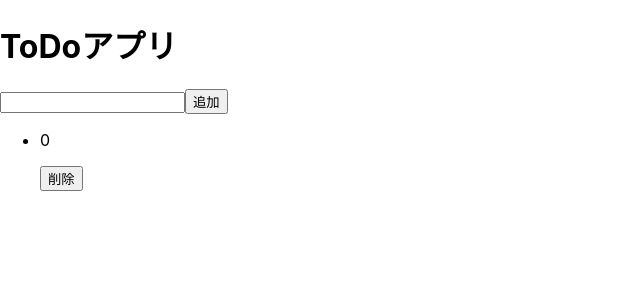
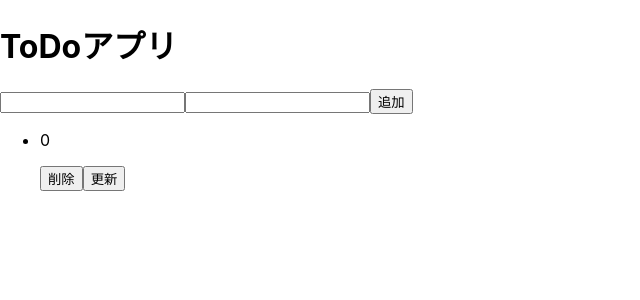
Before and after one commit to locoid-dealer/react-todo-app_211222, a React (Create React App) app: page / in a window 1280 px wide. Both pictures are taken after a click on the button "追加". Shown: the top 300 px of the page, without its empty margins (0-640 px from the left). Built offline with nearby package versions, Linux system fonts and the light colour scheme.

Commit message:
[ADD] Update

```diff
--- a/src/App.tsx
+++ b/src/App.tsx
@@ -2,10 +2,15 @@ import { ChangeEvent, useState } from "react";
 
 export const App = () => {
   const [text, setText] = useState<string>("");
+  const [updatedText, setUpdatedText] = useState<string>("");
   const [todos, setTodos] = useState<string[]>([]);
 
   const onChangeText = (e: ChangeEvent<HTMLInputElement>) => {
     setText(e.target.value);
+  };
+
+  const onChangeUpdatedText = (e: ChangeEvent<HTMLInputElement>) => {
+    setUpdatedText(e.target.value);
   };
 
   const addTodo = () => {
@@ -20,10 +25,17 @@ export const App = () => {
     setTodos(latestTodos);
   };
 
+  const updateTodo = (index: number) => {
+    const latestTodos = [...todos];
+    latestTodos.splice(index, 1, updatedText);
+    setTodos(latestTodos);
+  };
+
   return (
     <>
       <h1>ToDoアプリ</h1>
       <input type="text" value={text} onChange={onChangeText} />
+      <input type="text" value={updatedText} onChange={onChangeUpdatedText} />
       <button onClick={addTodo}>追加</button>
       <ul>
         {todos.map((todo, index) => {
@@ -39,6 +51,13 @@ export const App = () => {
               >
                 削除
               </button>
+              <button
+                onClick={() => {
+                  updateTodo(index);
+                }}
+              >
+                更新
+              </button>
             </li>
           );
         })}
```
